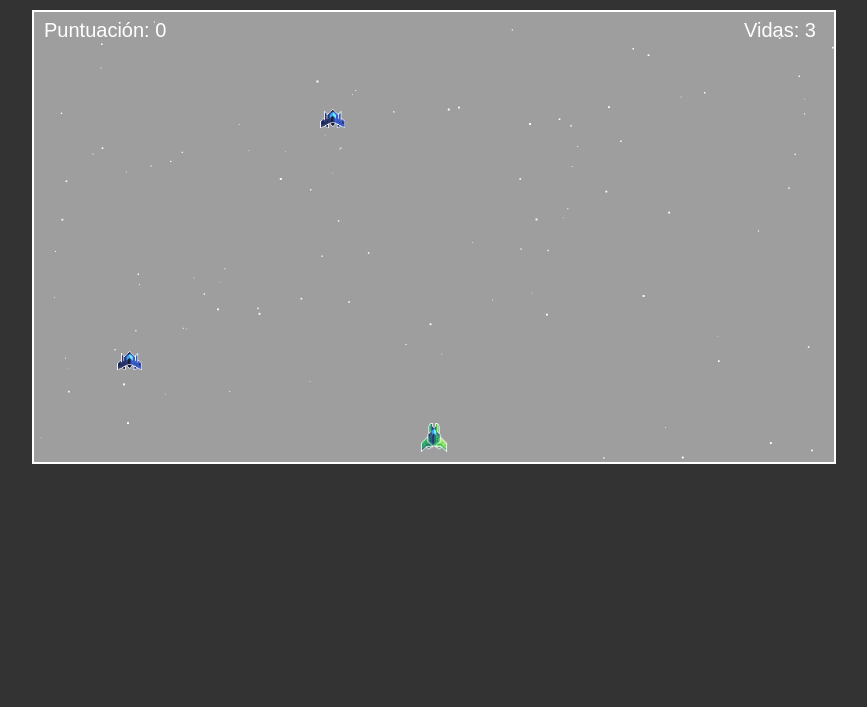
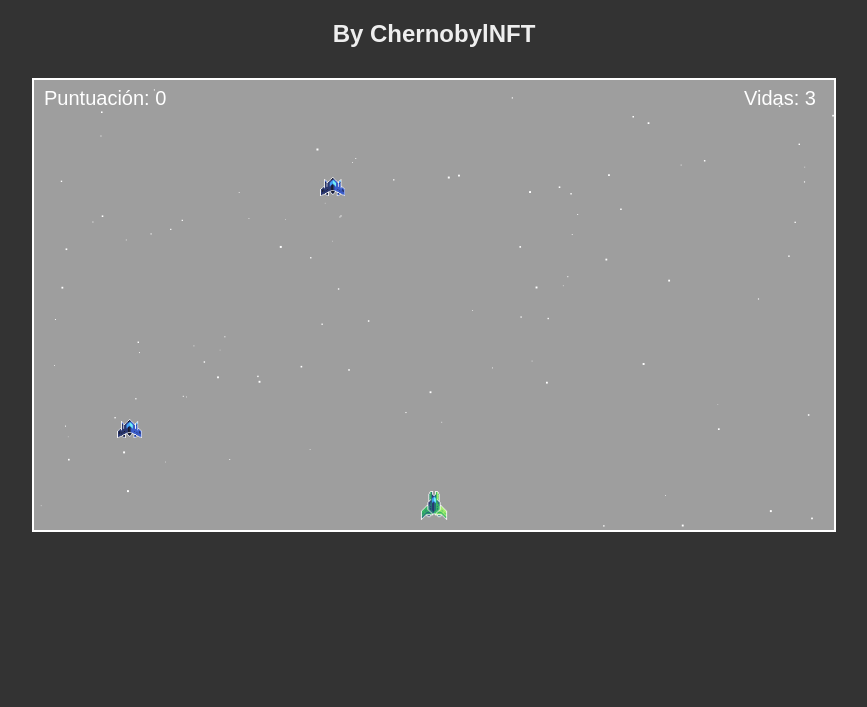
Before and after one commit to ChernobylNTF/juegos, a plain HTML site: page index.html in a window 1280 px wide. Shown: the part 93-800 px from the top of the page, without its empty margins (206-1073 px from the left). Drawn offline with Linux system fonts and the light colour scheme; files whose address does not match are found by name.

Commit message:
Update index.html

```diff
--- a/index.html
+++ b/index.html
@@ -8,6 +8,7 @@
 </head>
 <body>
     <h1>Mi Juego Shooter</h1>
+    <h2>By ChernobylNFT</h2>
 
     <canvas id="gameCanvas"></canvas>
 
```
